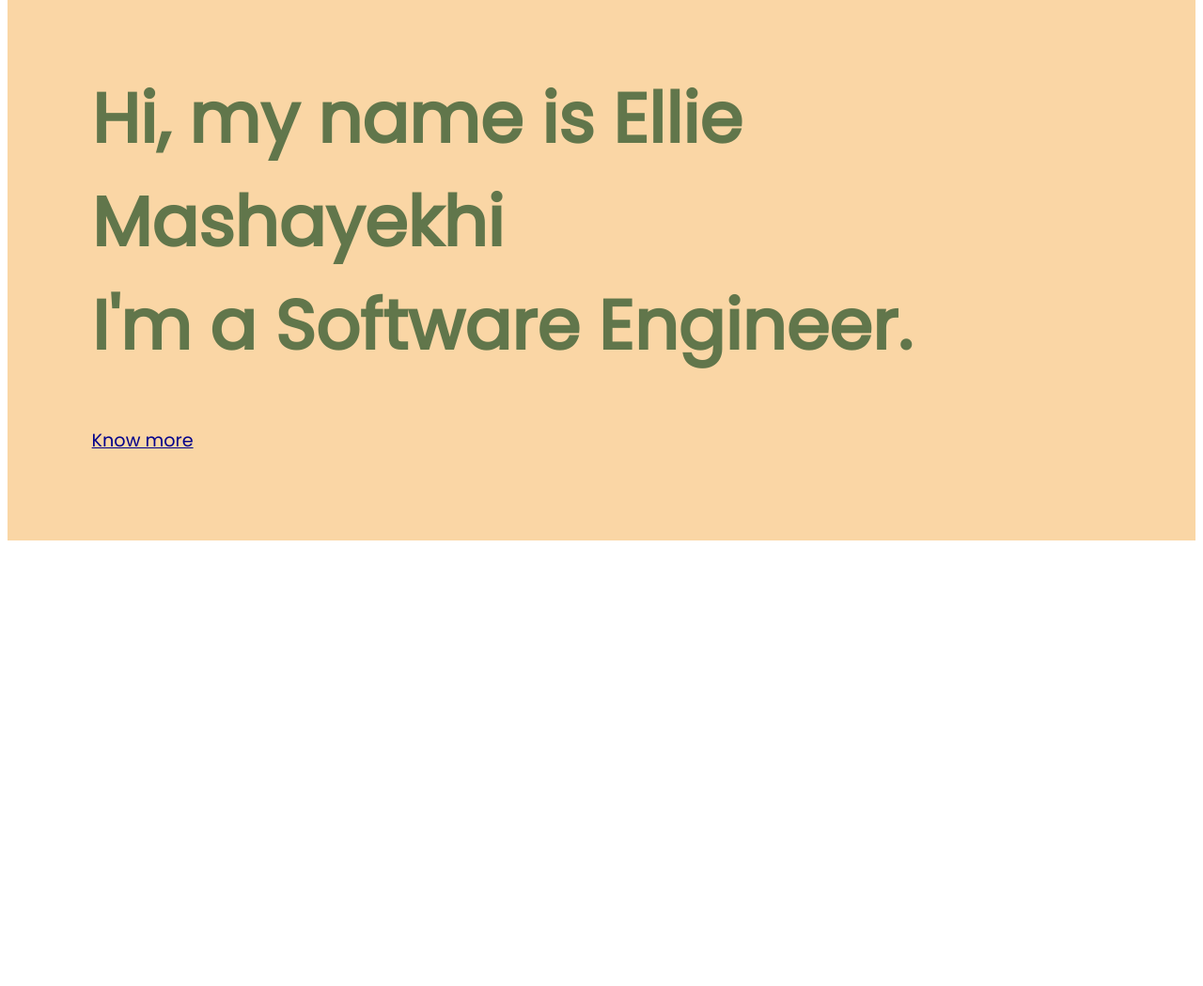
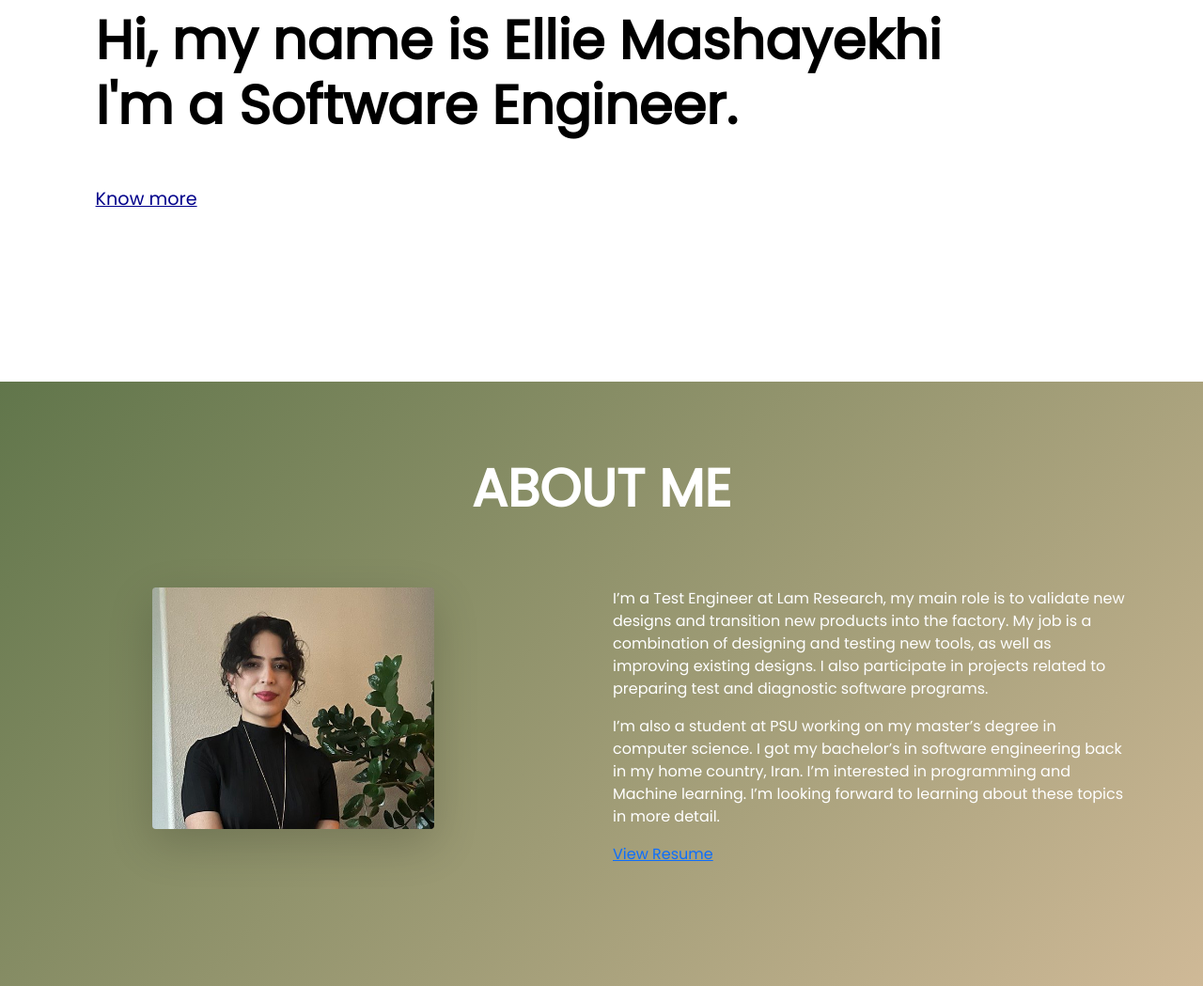
Before and after one commit to ellie9393/portfolio, a plain HTML site: page index.html in a window 1280 px wide. Shown: the part 154-1203 px from the top of the page at 94% size. Before the commit the page ends 800 px from the top, so only its background shows below. Drawn offline with nearby package versions, Linux system fonts and the light colour scheme.

Commit message:
added second section (about me) with other minor changes

```diff
--- a/index.html
+++ b/index.html
@@ -5,13 +5,15 @@
     <meta http-equiv="X-UA-Compatible" content="IE=edge" />
     <meta name="viewport" content="width=device-width, initial-scale=1.0" />
     <title>Ellie Mashayekhi</title>
+    <link rel="stylesheet" href="https://cdn.jsdelivr.net/npm/bootstrap@5.0.2/dist/css/bootstrap.min.css"/>
     <link rel="stylesheet" href="/style.css" />
     <link rel="stylesheet" href="https://cdnjs.cloudflare.com/ajax/libs/font-awesome/4.7.0/css/font-awesome.min.css">
   </head>
   <body>
 
-    <nav class="navbar">
-      <ul class="navbar-nav">
+    <nav class="navbar navbar-expand-md fixed-top" id="navbar">
+      <div class="container-fluid">
+        <ul class="navbar-nav me-auto mb-2 mb-md-0 float-right">
           <li class="nav-item">
             <a class="nav-link" href="" ><i class="fa fa-fw fa-home"></i> Home</a>
           </li>
@@ -28,6 +30,7 @@
             <a class="nav-link" href=""><i class="fa fa-fw fa-envelope"></i> Contact Me</a>
           </li>
         </ul>
+      </div>
     </nav>
 
     <section id="intro">
@@ -43,5 +46,37 @@
       </div>
     </section>
 
+    <section id="about">
+      <div class="container">
+        <h2 class="section-title">About me</h2>
+        <div class="row">
+          <div class="col-md-6 col-sm-12">
+            <div class="about-pic">
+              <img id="profile-pic"
+                alt="Profile Image"
+                class="img-fluid rounded shadow-lg"
+                height="auto"
+                width="300px"
+                src="images/ellie3.jpeg"
+              />
+            </div>
+          </div>
+          <div class="col-md-6 col-sm-12">
+            <div class="about-info">
+              <p  id="info">
+                I’m a Test Engineer at Lam Research, my main role is to validate new designs and transition new products into the factory. My job is a combination of designing and testing new tools, as well as improving existing designs. I also participate in projects related to preparing test and diagnostic software programs.
+              </p>
+              <p  id="more-info">
+                I’m also a student at PSU working on my master’s degree in computer science. I got my bachelor’s in software engineering back in my home country, Iran. I’m interested in programming and Machine learning. I’m looking forward to learning about these topics in more detail.
+              </p>
+              <span class="d-flex mt-3">
+                <a class="resume" href="" > View Resume </a>
+              </span>
+            </div>
+          </div>
+        </div>
+      </div>
+    </section>
+
   </body>
 </html>
--- a/style.css
+++ b/style.css
@@ -1,15 +1,19 @@
 @import url("https://fonts.googleapis.com/css?family=Montserrat:400,700");
-
 @import url('https://fonts.googleapis.com/css2?family=Poppins&display=swap');
 
 body {
   font-family: "Poppins", sans-serif;
   /* text-align: center; */
   }
+  .navbar {
+    background-color:rgb(97, 118, 75);
+  }
 
   .navbar-nav {
     margin-bottom: 1em;
     padding-left: 0;
+    margin-left: 5em;
+
   }
 
  .nav-item {
@@ -34,14 +38,14 @@ body {
   }
 
   #intro {
-    min-height: 80vh;
-    height: 80vh;
+    min-height: 70vh;
+    height: 70vh;
     display: flex;
     align-items: center;
     border-bottom: 0px;
-    background: rgb(250, 214, 165);
+    background: white;
     font-weight: 400;
-    color: rgb(97, 118, 75);
+    color: black;
     padding: 0rem 5.6rem;
     margin-bottom: 0;
     top: 0;
@@ -56,7 +60,7 @@ body {
   }
 
   .intro-title {
-    font-size: 4.6rem;
+    font-size: 3.6rem;
     font-weight: 700;
     margin-bottom: 3.2rem;
     text-align: left;
@@ -66,3 +70,44 @@ body {
     color: darkblue;
     font-size: 1.2rem;
   }
+  section {
+    padding: 5rem 0rem;
+  }
+  .section-title {
+    margin: 0px;
+    margin-bottom: 4.5rem;
+    font-size: 3.5rem;
+    font-weight: bold;
+    text-transform: uppercase;
+    text-align: center;
+  }
+
+  #about {
+    background-color: rgb(155, 161, 123);
+    background-image: linear-gradient(
+      135deg,
+      rgb(97, 118, 75) 0%,
+      rgb(207, 185, 151) 100%
+    );
+    color: white;
+    height: 100%;
+    border-top: 0px;
+    padding-bottom: 10%;
+  }
+
+  #profile-pic {
+        display: flex;
+        height: 100%;
+        align-items: center;
+        justify-content: center;
+        text-align: center;
+        margin-left: 5rem;
+
+      }
+
+      #info {
+        display: flex;
+        height: 100%;
+        justify-content: center;
+        flex-direction: column;
+        }
```
Also changed, not shown: images/ellie2.png (added), images/ellie3.jpeg (added), 1 other file. Lines whose indentation alone changed are shown as unchanged.
